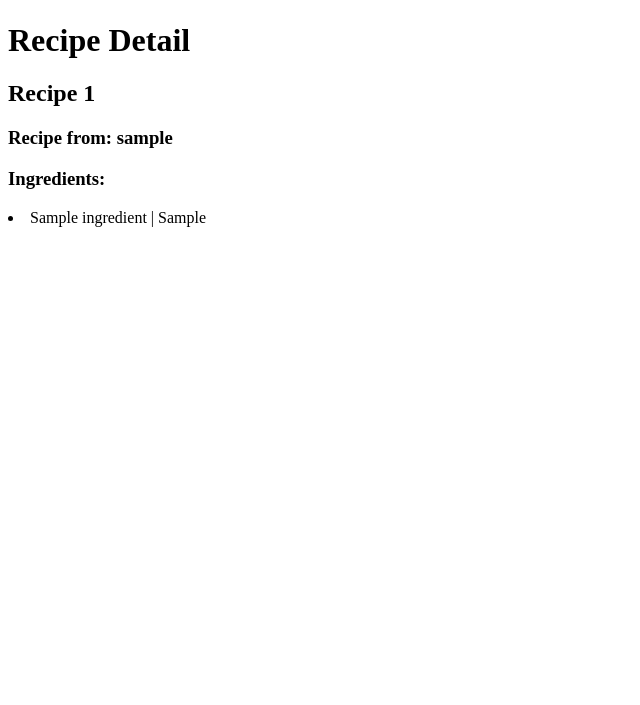
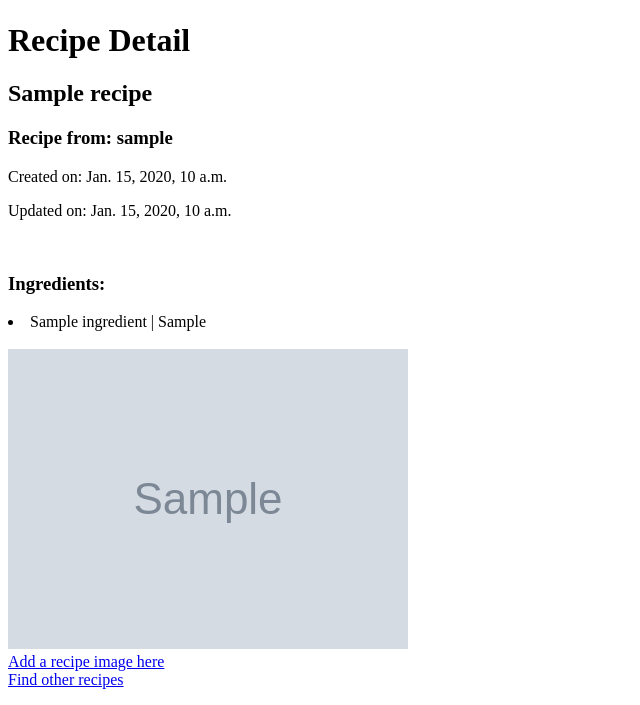
Before and after one commit to saekilek/recipebook-serrano-samantha, a Django app: page /recipe/1/ in a window 1280 px wide. Shown: the part 95-800 px from the top of the page, without its empty margins (0-640 px from the left). Run offline with Django 5.2, Linux system fonts and the light colour scheme; a user stored in the database is signed in; tables that the repository leaves empty hold one stand-in row (values such as "Sample post"); grey boxes marked "Sample" are stand-in pictures.

Commit message:
Modified initial template files to accommodate new functionalities

```diff
--- a/recipebook/ledger/templates/base.html
+++ b/recipebook/ledger/templates/base.html
@@ -12,7 +12,6 @@
             {% if user.is_authenticated %}
               <form action="{% url 'logout' %}?next={% url 'login' %}" method="post">
                 {% csrf_token %}
-                {{ form.as_p }}
                 <button class="nav-link" type="submit">Logout</button>
               </form>
             {% else %}
--- a/recipebook/ledger/templates/recipe_ingredients.html
+++ b/recipebook/ledger/templates/recipe_ingredients.html
@@ -3,10 +3,18 @@
 {%block title%}Recipe Detail{%endblock%}
 {% block heading %}Recipe Detail{%endblock%}
 {% block content%}
-  <h2>Recipe {{ recipe.id }}</h2>
+  <h2>{{ recipe.name }}</h2>
   <h3>Recipe from: {{ recipe.author.username }}</h3>
+  <p>Created on: {{ recipe.created_on }}</p>
+  <p>Updated on: {{ recipe.updated_on }}</p><br>
   <h3>Ingredients:</h3>
   {% for recipe_ingredient in recipe.recipeingredient_set.all %}
     <li>{{ recipe_ingredient.ingredient.name }} | {{ recipe_ingredient.quantity }}</li>
   {% endfor %}
+  <br>
+  {% for image in recipe.recipeimage_set.all %}
+    <img src="{{ image.image.url }}" alt="{{ image.description }}">
+  {% endfor %}
+  <br><a href="{% url 'ledger:add_recipe_image' recipe.id %}">Add a recipe image here</a><br>
+  <a href="{% url 'ledger:recipe_list' %}">Find other recipes</a>
 {%endblock%}
--- a/recipebook/ledger/templates/recipe_list.html
+++ b/recipebook/ledger/templates/recipe_list.html
@@ -8,4 +8,5 @@
         <li><a href="{{ recipe.get_absolute_url }}">{{ recipe.name }}</a></li>
     {%endfor%}
   </ul>
+  <a href="{% url 'ledger:add_recipe' %}">Add a recipe</a>
 {%endblock%}
```
